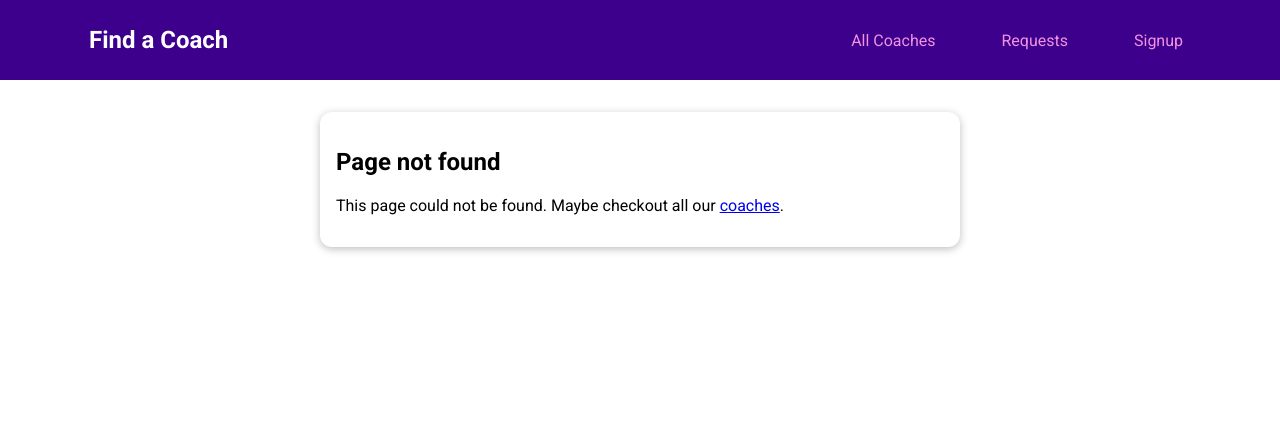
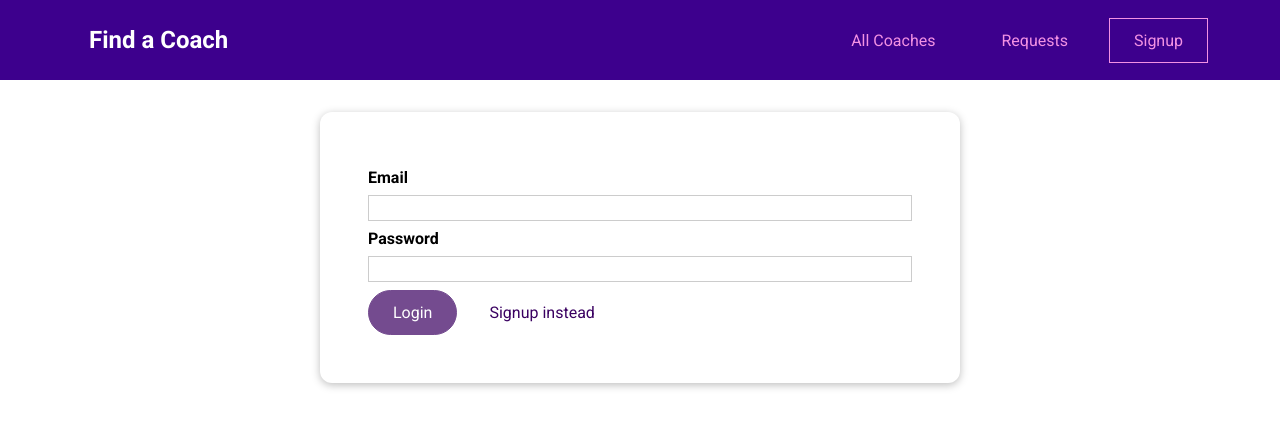
Before and after one commit to Eskander777/new-coaches-vue-with-api, a Vue app: page /auth in a window 1280 px wide. Before the commit this address had no page. Shown: the top 428 px of the page. Built offline with nearby package versions, Linux system fonts and the light colour scheme.

Commit message:
work on signup form

```diff
--- a/src/components/layout/TheHeader.vue
+++ b/src/components/layout/TheHeader.vue
@@ -8,7 +8,7 @@
         <li><router-link to="/coaches">All Coaches</router-link></li>
         <li><router-link to="/requests">Requests</router-link></li>
         <li>
-          <router-link to="/signup">Signup</router-link>
+          <router-link to="/auth">Signup</router-link>
         </li>
       </ul>
     </nav>
--- a/src/components/ui/BaseButton.vue
+++ b/src/components/ui/BaseButton.vue
@@ -40,6 +40,11 @@ a {
   display: inline-block;
 }
 
+button:disabled {
+  opacity: 0.7;
+  cursor: not-allowed;
+}
+
 a:hover,
 a:active,
 button:hover,
--- a/src/pages/Signup.vue
+++ b/src/pages/Signup.vue
@@ -1,30 +1,110 @@
 <template>
   <div>
     <base-card>
-      <h2>Signup Page</h2>
-    </base-card>
-    <base-card>
-      <form>
+      <form @submit.prevent="submitForm">
         <div class="form-control">
           <label for="email">Email</label
-          ><input type="email" name="email" id="email" />
+          ><input
+            type="email"
+            name="email"
+            id="email"
+            v-model.trim="email.value"
+          />
+          <p v-if="email.error" class="error-message">
+            Please, enter a valid email
+          </p>
         </div>
         <div class="form-control">
           <label for="password">Password</label
-          ><input type="password" name="password" id="password" />
+          ><input
+            type="password"
+            name="password"
+            id="password"
+            v-model.trim="password.value"
+          />
+          <p v-if="password.error" class="error-message">
+            Please, enter a valid password
+          </p>
         </div>
-        <base-button>Login</base-button>
-        <base-button type="button" mode="flat">Signup instead</base-button>
+        <base-button :disabled="!formIsValid">{{
+          submitButtonCaption
+        }}</base-button>
+        <base-button type="button" mode="flat" @click="switchAuthForm"
+          >{{ switchModeButtonCaption }} instead</base-button
+        >
       </form>
     </base-card>
   </div>
 </template>
 
+<script>
+export default {
+  data() {
+    return {
+      email: { value: '', error: false },
+      password: { value: '', error: false },
+      formIsValid: false,
+      mode: 'login',
+    };
+  },
+  computed: {
+    submitButtonCaption() {
+      return this.mode.charAt(0).toUpperCase() + this.mode.substring(1);
+    },
+    switchModeButtonCaption() {
+      if (this.mode === 'login') {
+        return 'Signup';
+      }
+      return 'Login';
+    },
+  },
+  watch: {
+    'email.value'(newEmail) {
+      if (newEmail.includes('@')) {
+        this.email.error = false;
+        if (
+          this.email.error === false &&
+          this.password.error === false &&
+          this.password.value !== ''
+        ) {
+          this.formIsValid = true;
+        }
+      } else {
+        this.email.error = true;
+        this.formIsValid = false;
+      }
+    },
+    'password.value'(newPassword) {
+      if (newPassword.length > 6) {
+        this.password.error = false;
+        if (
+          this.password.error === false &&
+          this.email.error === false &&
+          this.email.value !== ''
+        ) {
+          this.formIsValid = true;
+        }
+      } else {
+        this.password.error = true;
+        this.formIsValid = false;
+      }
+    },
+  },
+  methods: {
+    submitForm(e) {
+      console.log(this.email);
+      console.log(this.password);
+    },
+    switchAuthForm() {
+      this.mode === 'login' ? (this.mode = 'signup') : (this.mode = 'login');
+    },
+  },
+};
+</script>
+
 <style scoped>
 form {
   margin: 1rem;
-  border: 1px solid #ccc;
-  border-radius: 12px;
   padding: 1rem;
 }
 
@@ -54,4 +134,7 @@ textarea:focus {
   background-color: #faf6ff;
   outline: none;
 }
+.error-message {
+  color: red;
+}
 </style>
--- a/src/router.js
+++ b/src/router.js
@@ -12,7 +12,6 @@ export const router = createRouter({
   history: createWebHistory(),
   routes: [
     { path: '/', redirect: '/coaches' },
-    { path: '/signup', component: Signup },
     { path: '/coaches', component: Coaches },
     {
       props: true,
@@ -22,6 +21,7 @@ export const router = createRouter({
     },
     { path: '/register', component: RegisterCoach },
     { path: '/requests', component: Requests },
+    { path: '/auth', component: Signup },
     { path: '/:notFound(.*)', component: Error },
   ],
 });
--- a/src/utils/commonData.js
+++ b/src/utils/commonData.js
@@ -8,7 +8,7 @@ export function coachApi(userId) {
 }
 
 export function coachesApi() {
-  return API_HOST + '/coaches.jso';
+  return API_HOST + '/coaches.json';
 }
 
 export function requestApi(coachId) {
```
